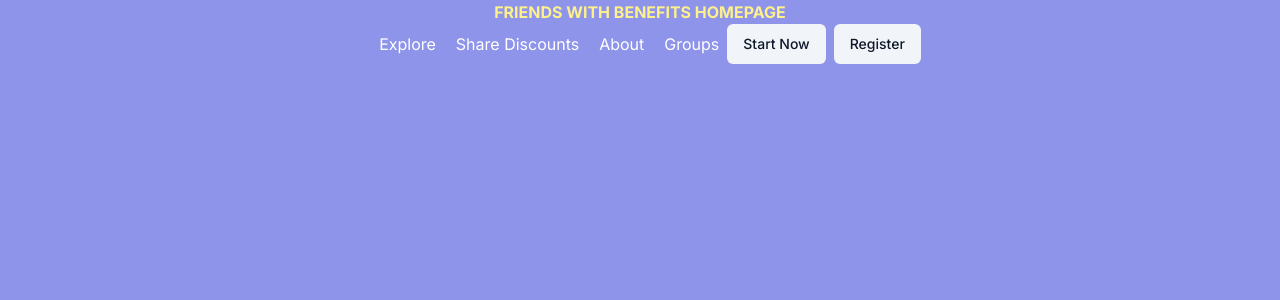
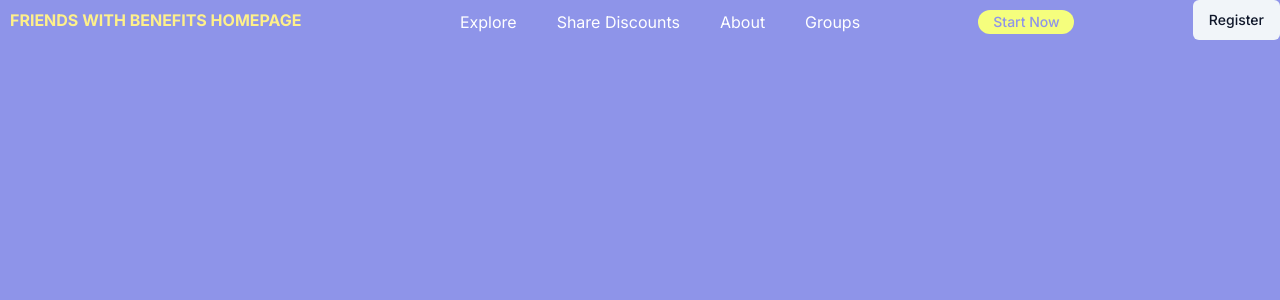
Before and after one commit to j3cio/FWB, a Next.js app in the folder fwb/: page / in a window 1280 px wide. Shown: the top 300 px of the page. Built offline with nearby package versions, Linux system fonts and the light colour scheme.

Commit message:
add css in main page

```diff
--- a/fwb/app/(landing)/page.css
+++ b/fwb/app/(landing)/page.css
@@ -1,4 +1,27 @@
+.top{
+  display: flex;
+  justify-content: space-between;
+
+}
+.exploreLists{
+  display: flex;
+  margin-top: 10px;
+}
+
 .exploreList{
   color:white;
-  margin-left: 20px;
+  margin-left: 40px;
 }
+
+.signinButton{
+  background-color:#F5FE7D ;
+  border-top-left-radius: 20px;
+  border-bottom-left-radius: 20px;
+  border-top-right-radius: 20px;
+  border-bottom-right-radius: 20px;
+  margin-top: 10px;
+color: #8E94e9;
+width: 96px;
+height: 24px;
+
+}
--- a/fwb/app/(landing)/page.tsx
+++ b/fwb/app/(landing)/page.tsx
@@ -3,24 +3,25 @@ import Link from "next/link";
 import "./page.css";
 const LandingPage = () => {
   return (
-    <div>
-      <h1 className="flex justify-center items-center text-yellow-200 font-bold">
+    <div className="top">
+      <h1 className="flex justify-center items-center text-yellow-200 font-bold"style={{ marginLeft: '10px' }}>
         FRIENDS WITH BENEFITS HOMEPAGE
       </h1>
-      <div className="flex justify-center items-center gap-x-2">
-        <div className="flex justify-center">
+      {/* <div className="flex justify-center items-center gap-x-2"> */}
+        <div className="exploreLists">
           <div className="exploreList">Explore</div>
           <div className="exploreList">Share Discounts</div>
           <div className="exploreList">About</div>
           <div className="exploreList">Groups</div>
         </div>
+
         <Link href="/sign-in">
-          <Button variant="secondary">Start Now</Button>
+          <Button className="signinButton" variant="secondary">Start Now</Button>
         </Link>
         <Link href="/sign-up">
           <Button variant="secondary">Register</Button>
         </Link>
-      </div>
+      {/* </div> */}
     </div>
   );
 };
```
